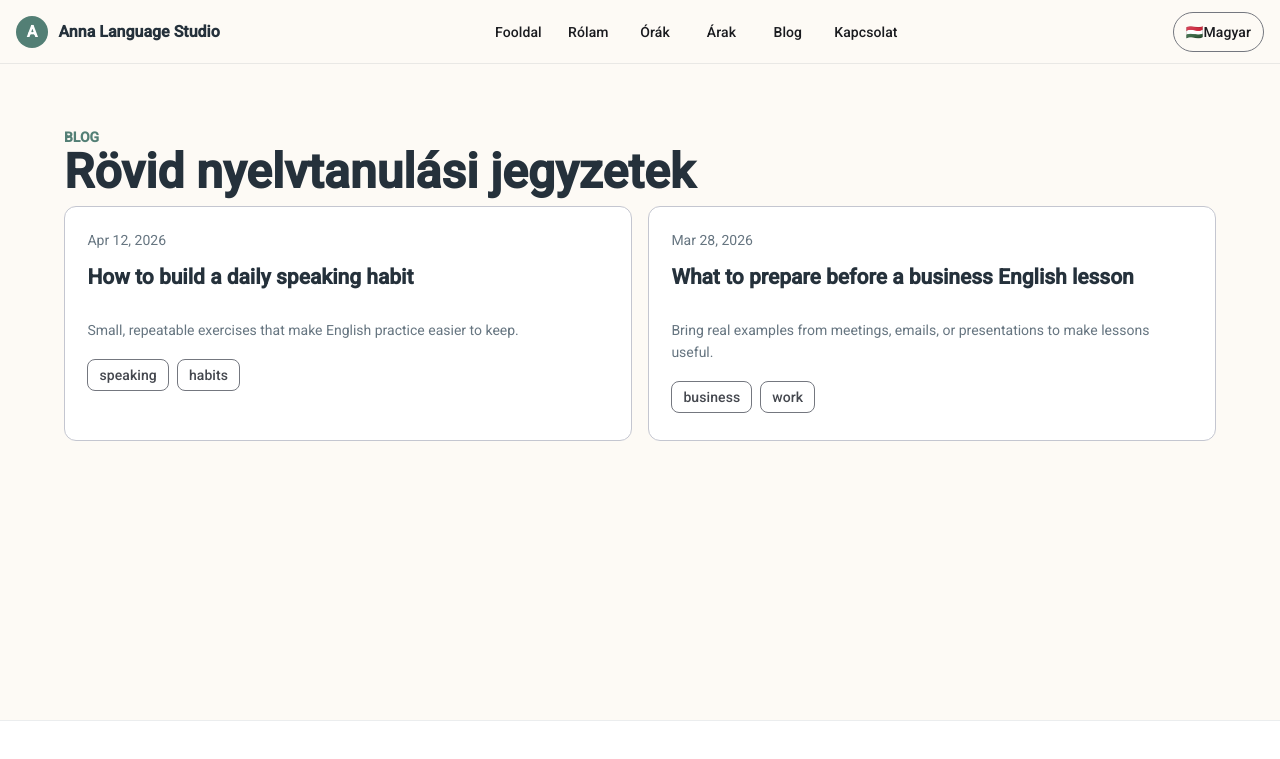
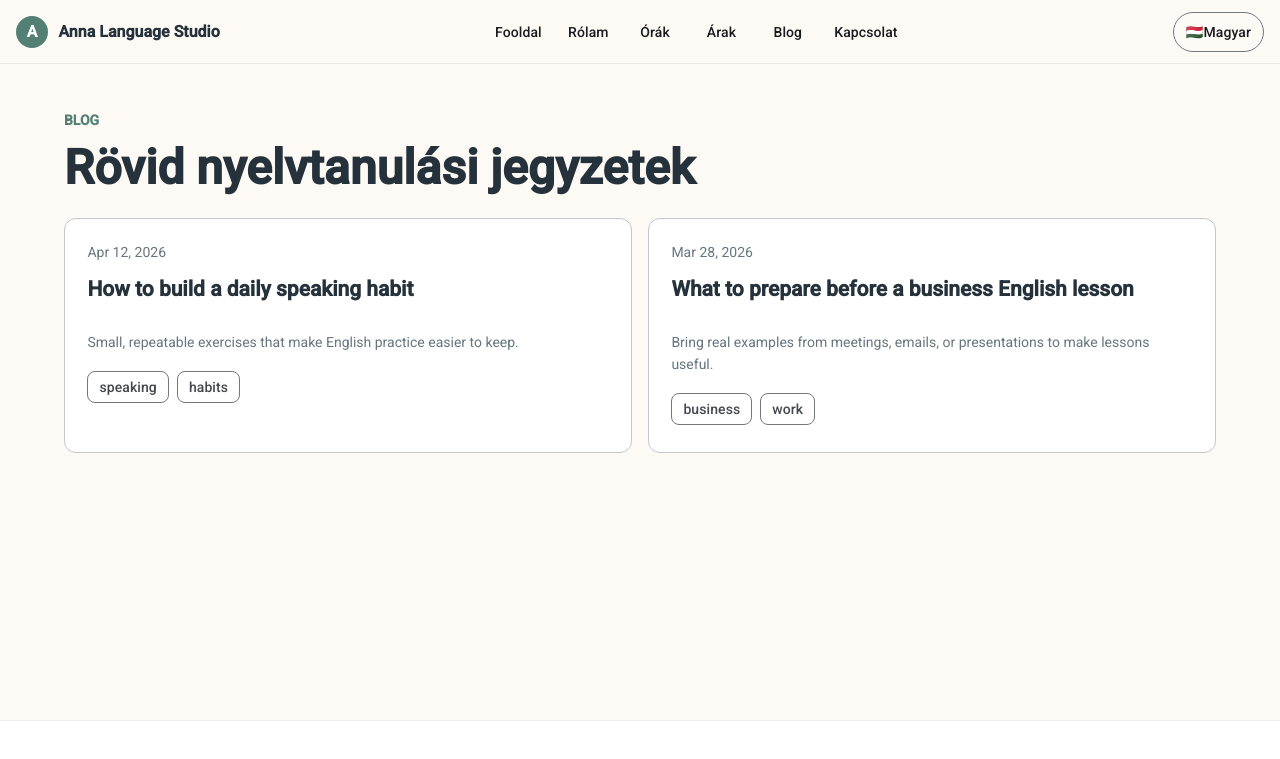
Before and after one commit to fehwundagz-mannwunperth/language-teacher-frontend, an Angular app: page /blog in a window 1280 px wide. Shown: the top 759 px of the page. Built offline with nearby package versions, Linux system fonts and the light colour scheme.

Commit message:
only desing modification

```diff
--- a/src/styles.scss
+++ b/src/styles.scss
@@ -57,3 +57,20 @@ a {
   width: min(100% - 2rem, 72rem);
   margin-inline: auto;
 }
+
+.page-shell.page-section {
+  padding-block: clamp(3rem, 6vw, 4rem) clamp(4.5rem, 8vw, 6rem);
+}
+
+.page-section .eyebrow {
+  display: block;
+  margin: 0 0 0.8rem;
+  line-height: 1.2;
+}
+
+.page-section h1 {
+  margin-top: 0;
+  margin-bottom: clamp(1.5rem, 3vw, 2rem);
+  line-height: 1.1;
+  overflow-wrap: anywhere;
+}
```
